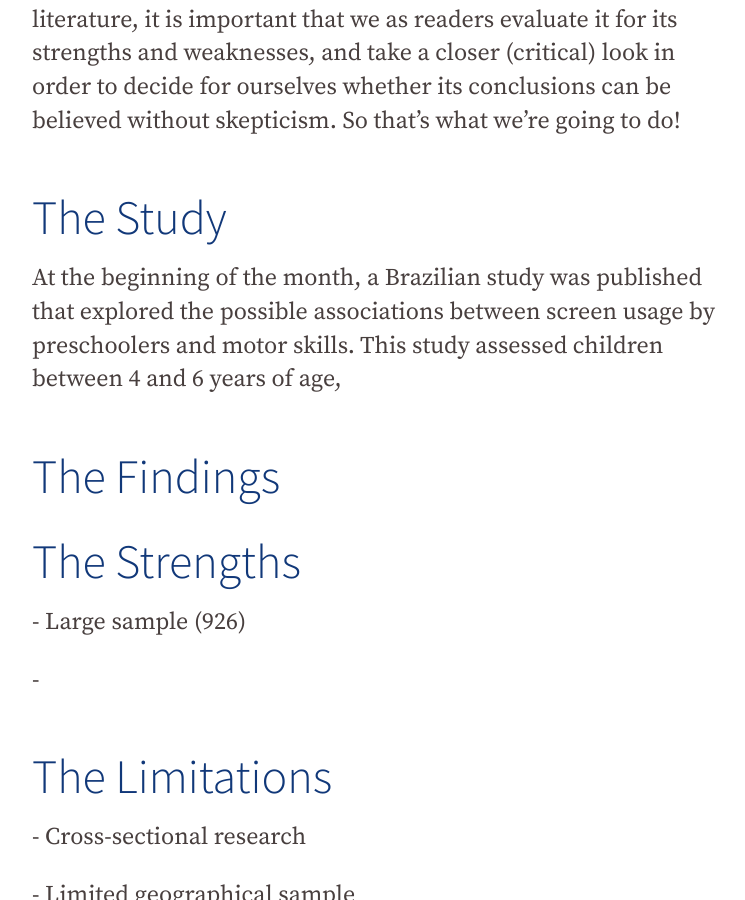
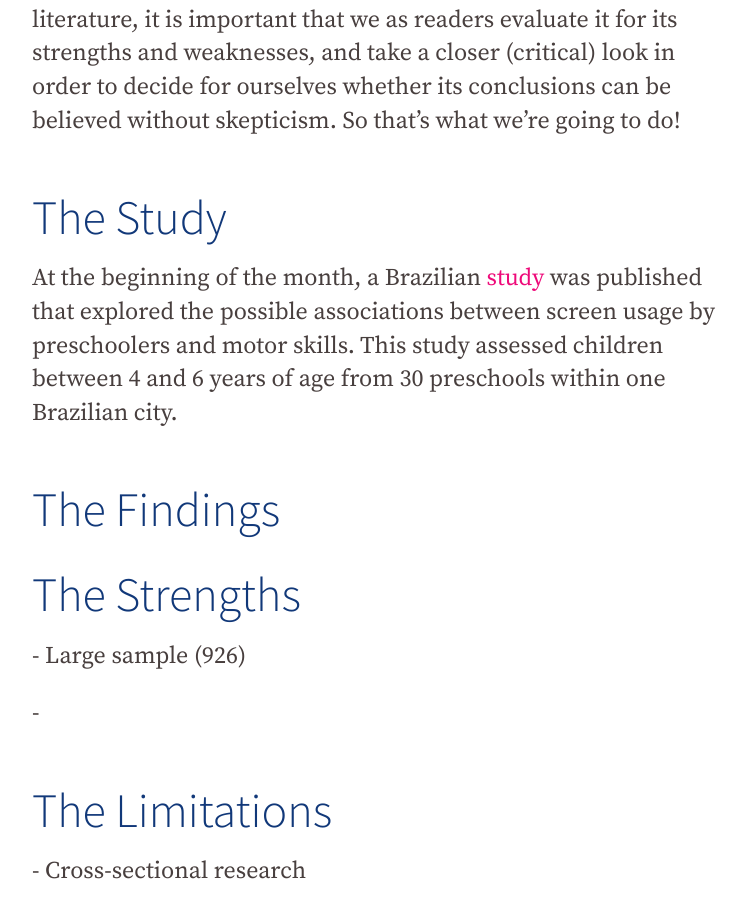
Before and after one commit to famliy-screen-time/familyscreentime.ca, a Jekyll site: the page built from _posts/2020-06-15-st-bp.md, in a window 1280 px wide and 900 px high, scrolled down 387 px. Shown: the whole window, without its empty margins (56-801 px from the left). Built offline with Jekyll 4.4.1, drawn with Linux system fonts in a browser that asks for light colours; nearby versions of some CDN libraries.

Commit message:
Update Blog “2020-06-15-st-bp”

```diff
--- a/_posts/2020-06-15-st-bp.md
+++ b/_posts/2020-06-15-st-bp.md
@@ -10,7 +10,7 @@
 
 # The Study
 
-At the beginning of the month, a Brazilian study was published that explored the possible associations between screen usage by preschoolers and motor skills. This study assessed children between 4 and 6 years of age,
+At the beginning of the month, a Brazilian [study](https://www.liebertpub.com/doi/full/10.1089/cyber.2019.0238) was published that explored the possible associations between screen usage by preschoolers and motor skills. This study assessed children between 4 and 6 years of age from 30 preschools within one Brazilian city.
 
 
 
```
